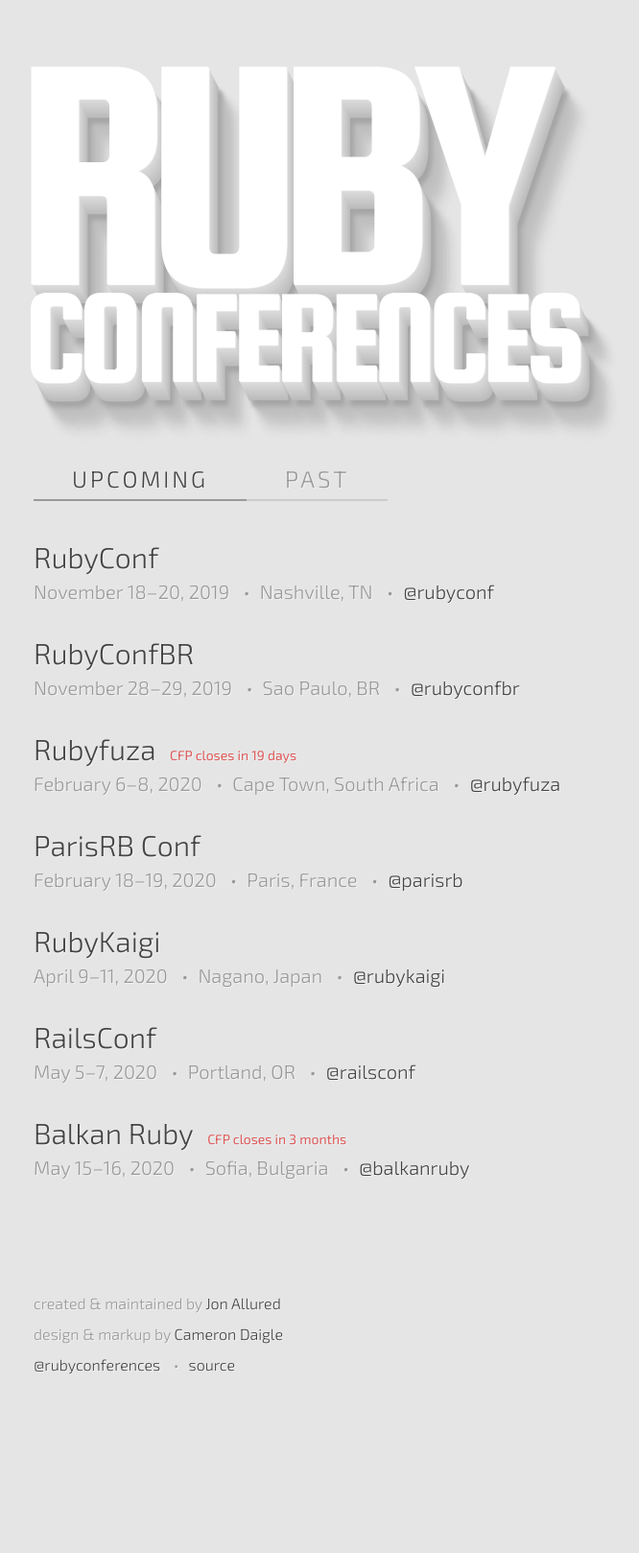
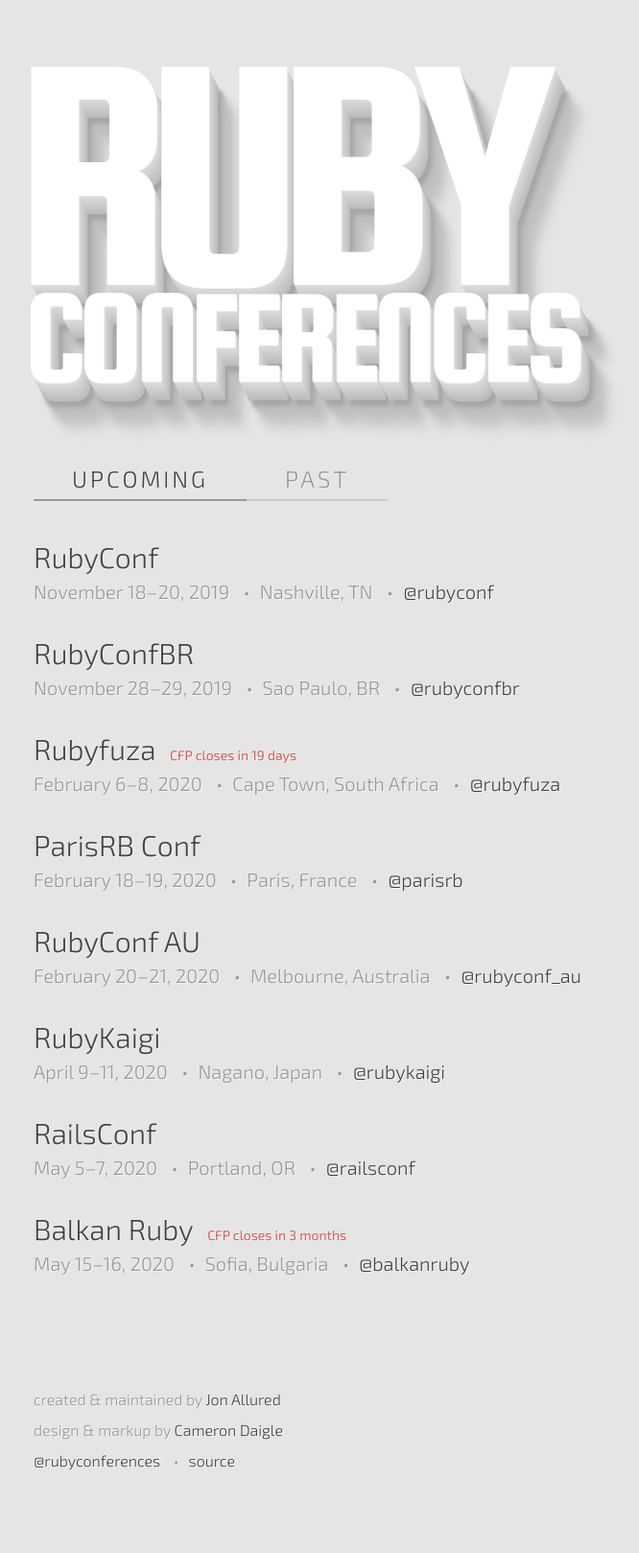
Before and after one commit to ruby-conferences/ruby-conferences.github.io, a Jekyll site: the page built from index.html, in a window 1280 px wide. Shown: the whole page at 96% size, without its empty margins (205-871 px from the left). Built offline with Jekyll 4.4.1, drawn with Linux system fonts in a browser that asks for light colours; before the commit the page ends 1518 px from its top, so only the background shows below that.

Commit message:
Adding RubyConf AU 2020 to the list

```diff
--- a/_data/conferences.yml
+++ b/_data/conferences.yml
@@ -1843,6 +1843,13 @@
   end_date: 2020-02-19
   twitter: parisrb
 
+- name: RubyConf AU
+  location: Melbourne, Australia
+  url: https://www.rubyconf.org.au/2020
+  start_date: 2020-02-20
+  end_date: 2020-02-21
+  twitter: rubyconf_au
+
 - name: RubyKaigi
   location: Nagano, Japan
   start_date: 2020-04-09
```
